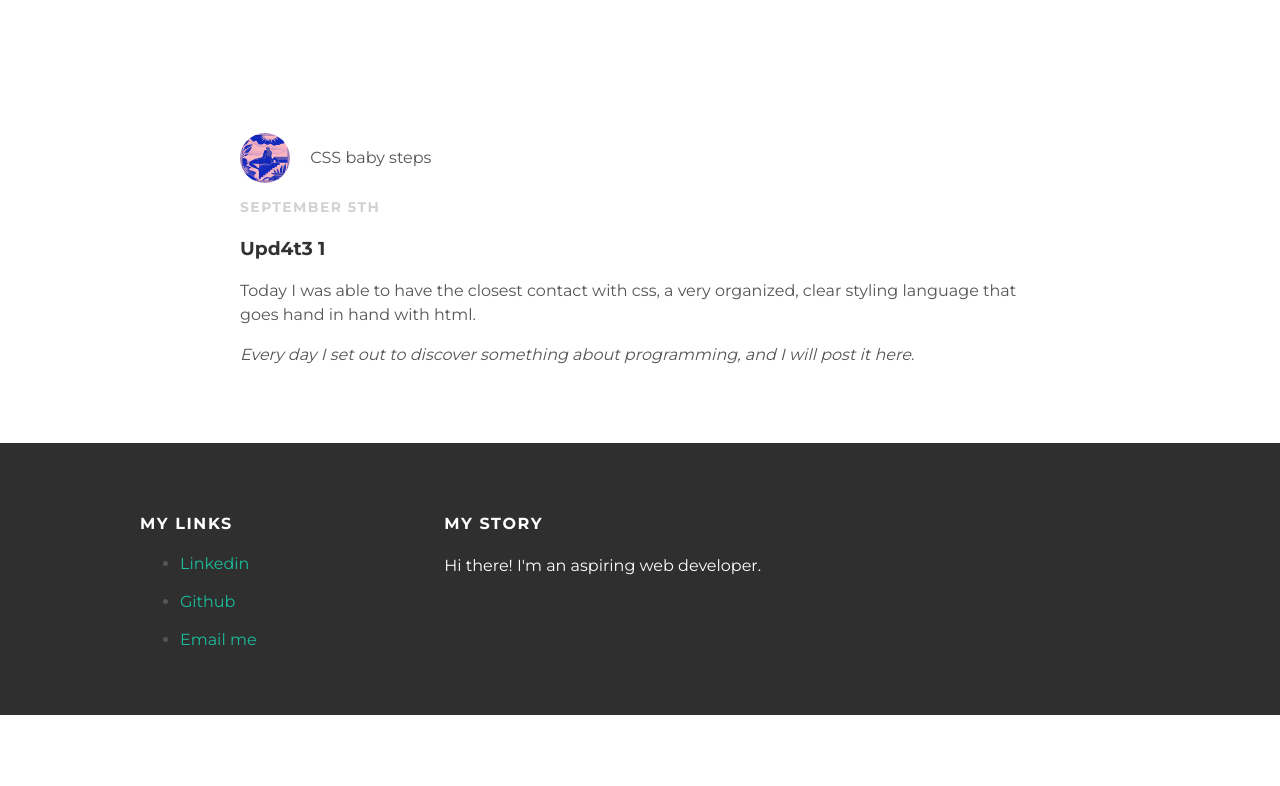
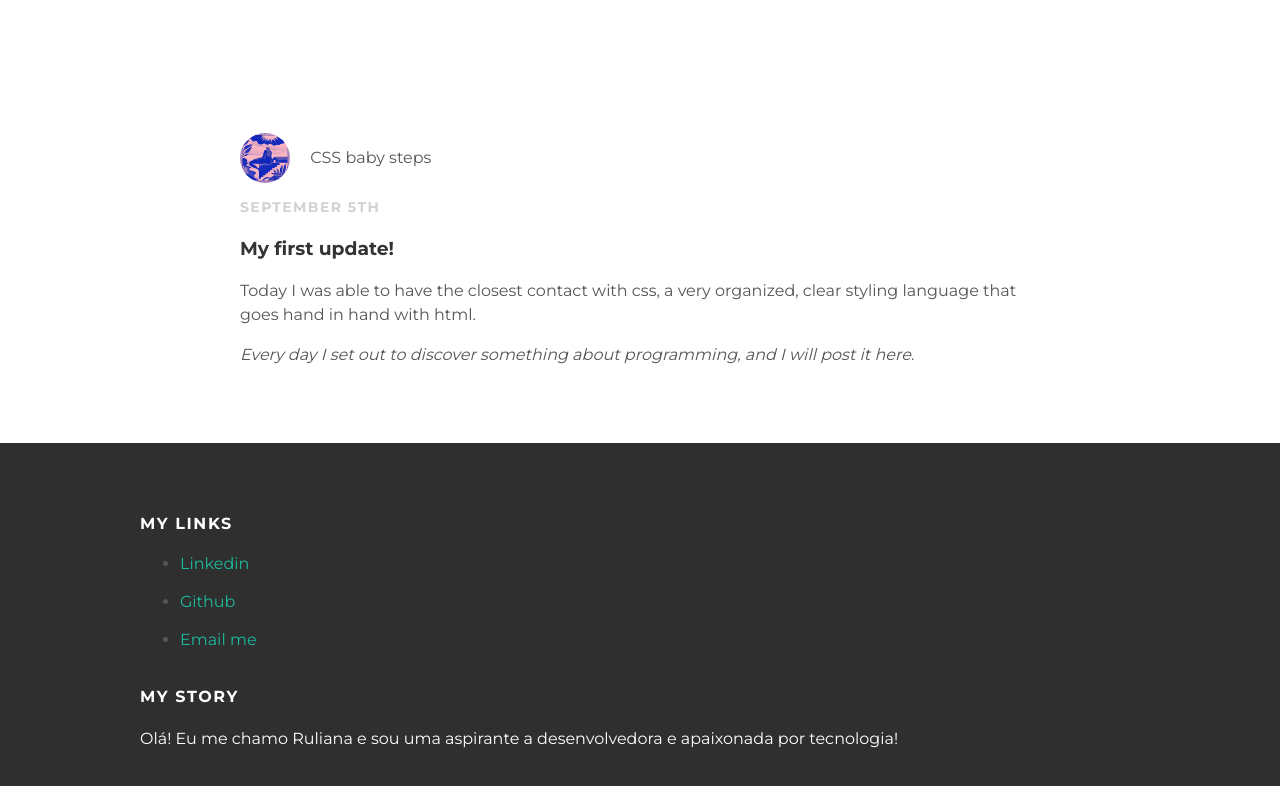
Before and after one commit to rulianajarno/rulianajarno.github.io, a plain HTML site: page index.html in a window 1280 px wide. Shown: the part 446-1232 px from the top of the page. Before the commit the page ends 1161 px from the top, so only its background shows below. Drawn offline with Linux system fonts and the light colour scheme.

Commit message:
Update index.html

```diff
--- a/index.html
+++ b/index.html
@@ -41,7 +41,7 @@
              <span>CSS baby steps</span>
            </div>
            <p class="post-date">September 5th</p>
-           <h3 class="post-title">Upd4t3 1</h3>
+           <h3 class="post-title">My first update!</h3>
            <div class="post-content">
              <p> Today I was able to have the closest contact with css, a very
                organized, clear styling language that goes hand in hand with
@@ -67,7 +67,7 @@
         </div>
         <div class="column">
           <h4>My story</h4>
-          <p>Hi there! I'm an aspiring web developer.</p>
+          <p>Olá! Eu me chamo Ruliana e sou uma aspirante a desenvolvedora e apaixonada por tecnologia!</p>
         </div>
       </div>
     </div>
```
